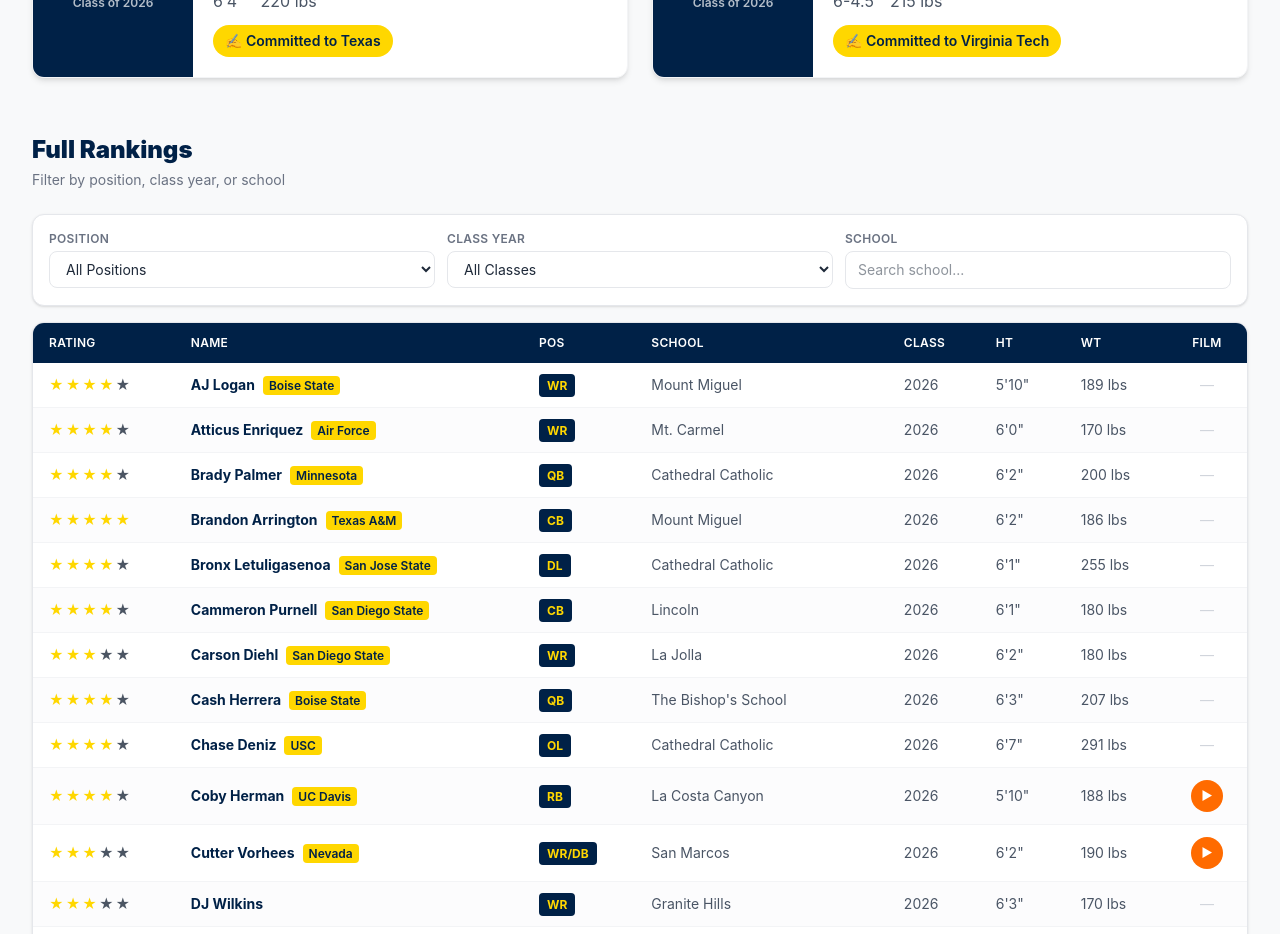
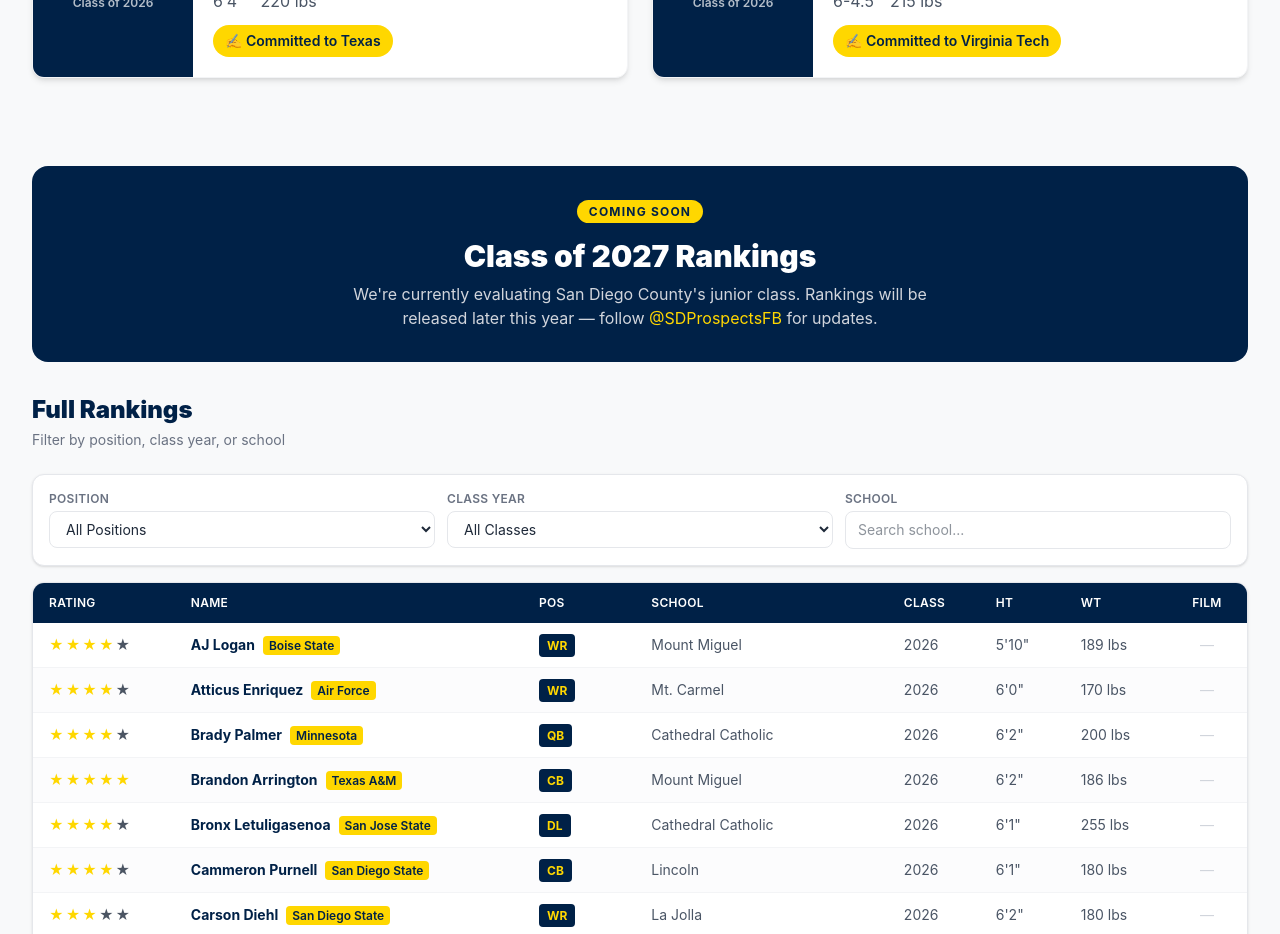
Before and after one commit to CloneJT1/samtaumoepeau, a Next.js app: page / in a window 1280 px wide. Shown: the part 1860-2794 px from the top of the page. Built offline with nearby package versions, Linux system fonts and the light colour scheme.

Commit message:
Add 2027 coming soon banner to homepage

```diff
--- a/app/page.tsx
+++ b/app/page.tsx
@@ -146,6 +146,27 @@ export default function HomePage() {
         </div>
       </section>
 
+      {/* 2027 Coming Soon Banner */}
+      <section className="max-w-7xl mx-auto px-4 sm:px-6 lg:px-8 py-8">
+        <div
+          className="rounded-2xl px-8 py-8 text-center"
+          style={{ backgroundColor: '#002147' }}
+        >
+          <span
+            className="text-xs font-bold px-3 py-1 rounded-full uppercase tracking-widest"
+            style={{ backgroundColor: '#FFD700', color: '#002147' }}
+          >
+            Coming Soon
+          </span>
+          <h2 className="text-2xl sm:text-3xl font-black text-white mt-4">
+            Class of 2027 Rankings
+          </h2>
+          <p className="text-gray-300 mt-2 max-w-xl mx-auto">
+            We&apos;re currently evaluating San Diego County&apos;s junior class. Rankings will be released later this year — follow <a href="https://x.com/SDProspectsFB" target="_blank" rel="noopener noreferrer" style={{ color: '#FFD700' }}>@SDProspectsFB</a> for updates.
+          </p>
+        </div>
+      </section>
+
       {/* Full Rankings with Filters */}
       <section className="max-w-7xl mx-auto px-4 sm:px-6 lg:px-8 pb-14">
         <div className="mb-6">
```
